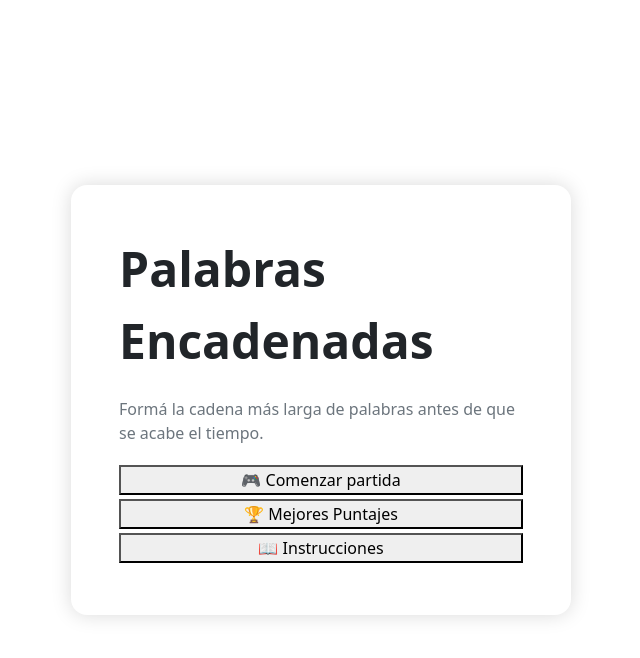
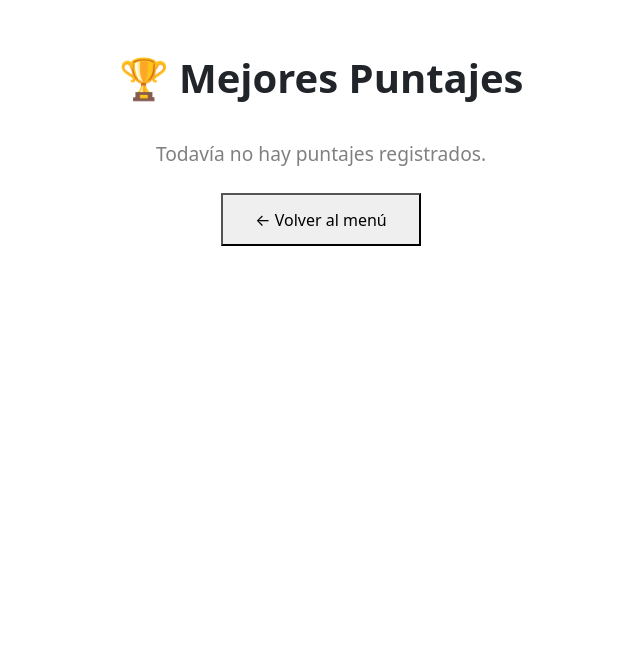
Before and after one commit to szapata03/unq-ui-sergio-zapata-trabajo-final, a React (Vite) app: page /scoreboard in a window 1280 px wide. Before the commit this address led to /. Shown: the top 658 px of the page, without its empty margins (319-959 px from the left). Built offline with nearby package versions, Linux system fonts and the light colour scheme.

Commit message:
feat: se agrega Scoreboard y service de storage

```diff
--- a/src/App.jsx
+++ b/src/App.jsx
@@ -3,6 +3,7 @@ import 'bootstrap/dist/js/bootstrap.min.js';
 import { Routes, Route, Navigate } from 'react-router';
 import Game from "./components/Game.jsx"
 import InicioGame from "./components/InicioGame.jsx"
+import Scoreboard from "./components/Scoreboard.jsx"
 
 function App() {
 
@@ -11,6 +12,7 @@ function App() {
     <Routes>
         <Route path='/' element={<InicioGame />}/>
         <Route path='/game' element={<Game />}/>
+        <Route path='/scoreboard' element={<Scoreboard />}/>
         <Route path='*' element={<Navigate to="/" replace />} />
       </Routes>
     </>
--- /dev/null
+++ b/src/components/Scoreboard.css
@@ -0,0 +1,36 @@
+.titulo-scoreboard{
+    text-align:center;
+    font-size:2.5rem;
+    font-weight:bold;
+    margin-bottom:2rem;
+}
+
+.sin-puntajes{
+    text-align:center;
+    color:gray;
+    font-size:1.2rem;
+}
+
+.tabla-scoreboard{
+    max-width:700px;
+    margin:auto;
+}
+
+.fila{
+    display:grid;
+    grid-template-columns:80px 1fr 120px;
+    padding:1rem;
+    border-bottom:1px solid #ddd;
+    align-items:center;
+}
+
+.encabezado{
+    font-weight:bold;
+    background:#f5f5f5;
+}
+
+.boton-volver{
+    display:block;
+    margin:auto;
+    padding:.8rem 2rem;
+}
--- /dev/null
+++ b/src/components/Scoreboard.jsx
@@ -0,0 +1,55 @@
+import "./Scoreboard.css";
+import { useNavigate } from "react-router";
+import { getScoreboard } from "../services/storage";
+
+const Scoreboard = () => {
+
+    const navigate = useNavigate();
+    const scoreboard = getScoreboard();
+
+    return (
+        <div className="container py-5">
+
+            <div className="titulo-scoreboard">
+                🏆 Mejores Puntajes
+            </div>
+
+            {scoreboard.length === 0 ? (
+
+                <div className="sin-puntajes">
+                    Todavía no hay puntajes registrados.
+                </div>
+
+            ) : (
+
+                <div className="tabla-scoreboard">
+
+                    <div className="fila encabezado">
+                        <div>#</div>
+                        <div>Jugador</div>
+                        <div>Puntos</div>
+                    </div>
+
+                    {scoreboard.map(([name, score], index) => (
+
+                        <div className="fila" key={index}>
+                            <div>{index + 1}</div>
+                            <div>{name}</div>
+                            <div>{score}</div>
+                        </div>
+                    ))}
+                </div>
+            )}
+
+            <button
+                className="boton-volver mt-4"
+                onClick={() => navigate("/")}
+            >
+                ← Volver al menú
+            </button>
+
+        </div>
+    );
+};
+
+export default Scoreboard;
--- /dev/null
+++ b/src/services/storage.js
@@ -0,0 +1,22 @@
+export function getScoreboard() {
+    const scoreboard = localStorage.getItem("scoreboard");
+
+    return scoreboard ? JSON.parse(scoreboard) : [];
+}
+
+export function saveScore(name, score) {
+    const scoreboard = getScoreboard();
+
+    scoreboard.push([name, score]);
+
+    scoreboard.sort((a, b) => b[1] - a[1]);
+
+    localStorage.setItem(
+        "scoreboard",
+        JSON.stringify(scoreboard.slice(0, 10))
+    );
+}
+
+export function clearScoreboard() {
+    localStorage.removeItem("scoreboard");
+}
```
